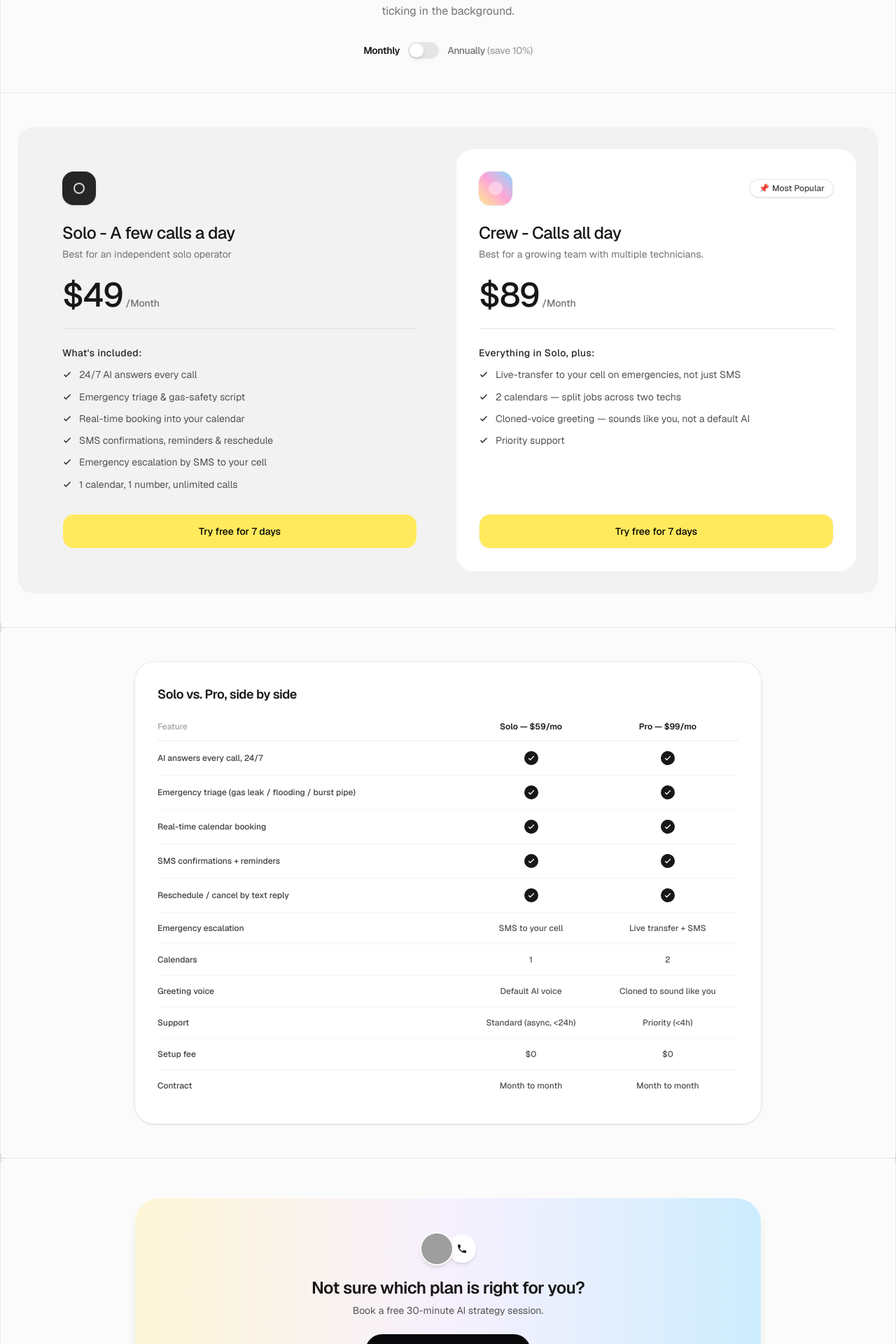
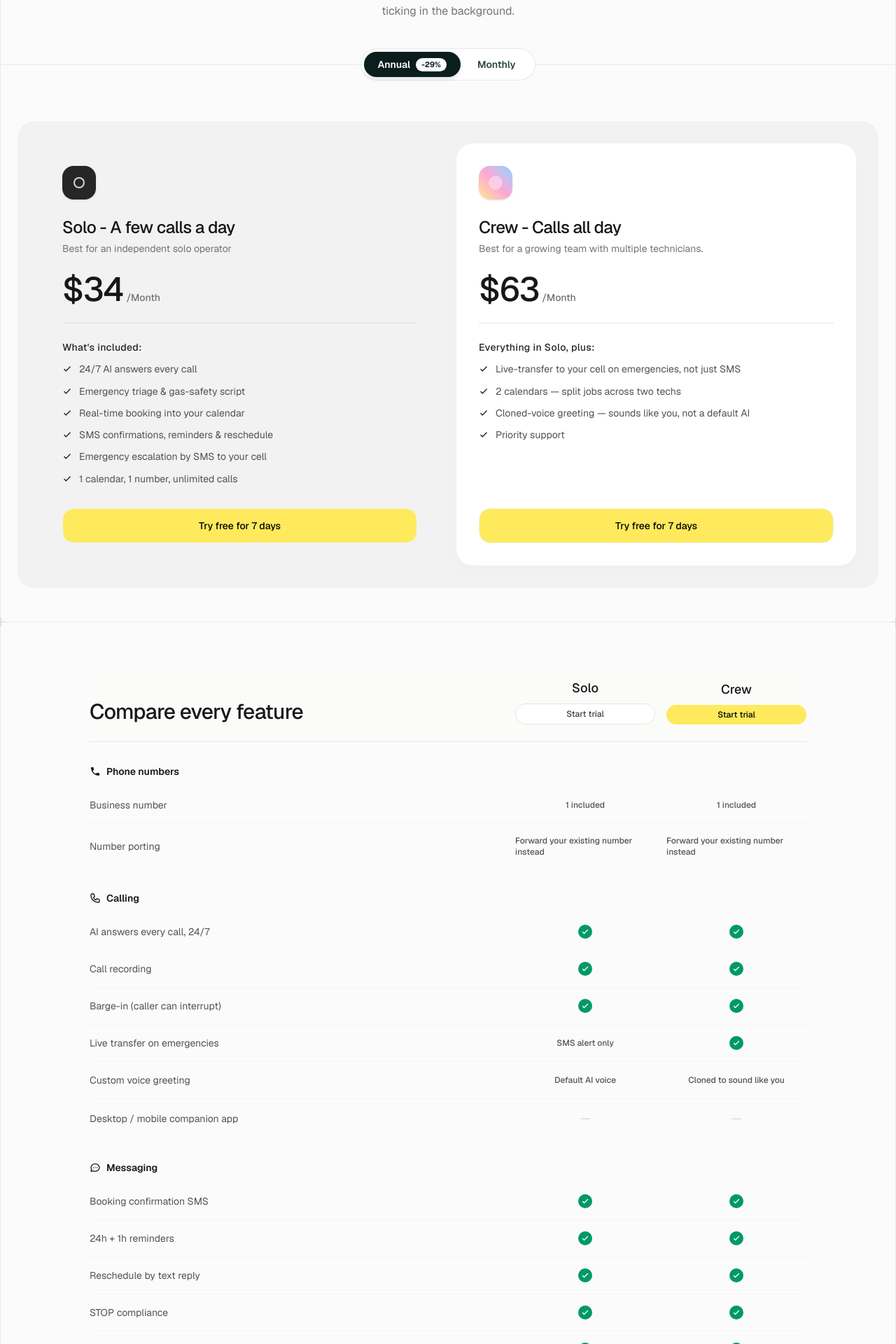
Before and after one commit to Nishal77/Pipeline, a Next.js app in the folder apps/web/: page /pricing in a window 1280 px wide. Shown: the part 320-2240 px from the top of the page at 70% size. Built offline with nearby package versions, Linux system fonts and the light colour scheme; no server answers; grey boxes are pictures that could not be loaded.

Commit message:
Pricing: add category-grouped 'Compare every feature' section matching reference layout

```diff
--- a/apps/web/src/app/pricing/page.tsx
+++ b/apps/web/src/app/pricing/page.tsx
@@ -41,19 +41,150 @@ const PLANS = [
   },
 ];
 
-const FEATURE_MATRIX = [
-  { label: "AI answers every call, 24/7", solo: true, pro: true },
-  { label: "Emergency triage (gas leak / flooding / burst pipe)", solo: true, pro: true },
-  { label: "Real-time calendar booking", solo: true, pro: true },
-  { label: "SMS confirmations + reminders", solo: true, pro: true },
-  { label: "Reschedule / cancel by text reply", solo: true, pro: true },
-  { label: "Emergency escalation", solo: "SMS to your cell", pro: "Live transfer + SMS" },
-  { label: "Calendars", solo: "1", pro: "2" },
-  { label: "Greeting voice", solo: "Default AI voice", pro: "Cloned to sound like you" },
-  { label: "Support", solo: "Standard (async, <24h)", pro: "Priority (<4h)" },
-  { label: "Setup fee", solo: "$0", pro: "$0" },
-  { label: "Contract", solo: "Month to month", pro: "Month to month" },
+const FEATURE_CATEGORIES: { icon: string; name: string; rows: { label: string; solo: boolean | string; crew: boolean | string }[] }[] = [
+  {
+    icon: "phone",
+    name: "Phone numbers",
+    rows: [
+      { label: "Business number", solo: "1 included", crew: "1 included" },
+      { label: "Number porting", solo: "Forward your existing number instead", crew: "Forward your existing number instead" },
+    ],
+  },
+  {
+    icon: "call",
+    name: "Calling",
+    rows: [
+      { label: "AI answers every call, 24/7", solo: true, crew: true },
+      { label: "Call recording", solo: true, crew: true },
+      { label: "Barge-in (caller can interrupt)", solo: true, crew: true },
+      { label: "Live transfer on emergencies", solo: "SMS alert only", crew: true },
+      { label: "Custom voice greeting", solo: "Default AI voice", crew: "Cloned to sound like you" },
+      { label: "Desktop / mobile companion app", solo: false, crew: false },
+    ],
+  },
+  {
+    icon: "message",
+    name: "Messaging",
+    rows: [
+      { label: "Booking confirmation SMS", solo: true, crew: true },
+      { label: "24h + 1h reminders", solo: true, crew: true },
+      { label: "Reschedule by text reply", solo: true, crew: true },
+      { label: "STOP compliance", solo: true, crew: true },
+      { label: "Owner morning digest SMS", solo: true, crew: true },
+    ],
+  },
+  {
+    icon: "calendar",
+    name: "Booking & calendar",
+    rows: [
+      { label: "Real-time availability check", solo: true, crew: true },
+      { label: "Atomic slot hold (no double-booking)", solo: true, crew: true },
+      { label: "Calendars", solo: "1", crew: "2" },
+      { label: "Google Calendar sync", solo: "Partial — OAuth built, not fully live", crew: "Partial — OAuth built, not fully live" },
+      { label: "Vacation mode", solo: true, crew: true },
+    ],
+  },
+  {
+    icon: "alert",
+    name: "Emergency handling",
+    rows: [
+      { label: "Emergency triage (gas / flooding / burst pipe)", solo: true, crew: true },
+      { label: "Hard-coded gas-safety script", solo: true, crew: true },
+      { label: "Escalation", solo: "SMS to your cell", crew: "Live transfer + SMS" },
+    ],
+  },
+  {
+    icon: "doc",
+    name: "AI transcripts",
+    rows: [
+      { label: "Call summary + transcript", solo: true, crew: true },
+      { label: "Signed audio playback", solo: true, crew: true },
+      { label: "History retention", solo: "30 days", crew: "30 days" },
+    ],
+  },
+  {
+    icon: "tag",
+    name: "Pricing",
+    rows: [
+      { label: "Minutes / month", solo: "300", crew: "600" },
+      { label: "Per-seat fees", solo: "None — flat rate", crew: "None — flat rate" },
+      { label: "Setup fee", solo: "$0", crew: "$0" },
+      { label: "Contract", solo: "Month to month", crew: "Month to month" },
+    ],
+  },
+  {
+    icon: "support",
+    name: "Support",
+    rows: [{ label: "Response time", solo: "Async, <24h", crew: "Priority, <4h" }],
+  },
+  {
+    icon: "shield",
+    name: "Security",
+    rows: [
+      { label: "Row-level data isolation (RLS)", solo: true, crew: true },
+      { label: "Signed URLs on recordings (expiring)", solo: true, crew: true },
+    ],
+  },
 ];
+
+const CATEGORY_ICONS: Record<string, React.ReactNode> = {
+  phone: (
+    <svg className="h-4 w-4" fill="currentColor" viewBox="0 0 24 24">
+      <path d="M6.62 10.79a15.053 15.053 0 006.59 6.59l2.2-2.2a1 1 0 011.02-.24c1.12.37 2.33.57 3.57.57a1 1 0 011 1V20a1 1 0 01-1 1A17 17 0 013 4a1 1 0 011-1h3.5a1 1 0 011 1c0 1.25.2 2.45.57 3.57a1 1 0 01-.25 1.02l-2.2 2.2z" />
+    </svg>
+  ),
+  call: (
+    <svg className="h-4 w-4" fill="none" viewBox="0 0 24 24" stroke="currentColor" strokeWidth={2}>
+      <path strokeLinecap="round" strokeLinejoin="round" d="M3 5a2 2 0 012-2h3.28a1 1 0 01.948.684l1.498 4.493a1 1 0 01-.502 1.21l-2.257 1.13a11.042 11.042 0 005.516 5.516l1.13-2.257a1 1 0 011.21-.502l4.493 1.498a1 1 0 01.684.949V19a2 2 0 01-2 2h-1C9.716 21 3 14.284 3 6V5z" />
+    </svg>
+  ),
+  message: (
+    <svg className="h-4 w-4" fill="none" viewBox="0 0 24 24" stroke="currentColor" strokeWidth={2}>
+      <path strokeLinecap="round" strokeLinejoin="round" d="M8 12h.01M12 12h.01M16 12h.01M21 12c0 4.418-4.03 8-9 8a9.863 9.863 0 01-4.255-.949L3 20l1.395-3.72C3.512 15.042 3 13.574 3 12c0-4.418 4.03-8 9-8s9 3.582 9 8z" />
+    </svg>
+  ),
+  calendar: (
+    <svg className="h-4 w-4" fill="none" viewBox="0 0 24 24" stroke="currentColor" strokeWidth={2}>
+      <path strokeLinecap="round" strokeLinejoin="round" d="M8 7V3m8 4V3m-9 8h10M5 21h14a2 2 0 002-2V7a2 2 0 00-2-2H5a2 2 0 00-2 2v12a2 2 0 002 2z" />
+    </svg>
+  ),
+  alert: (
+    <svg className="h-4 w-4" fill="none" viewBox="0 0 24 24" stroke="currentColor" strokeWidth={2}>
+      <path strokeLinecap="round" strokeLinejoin="round" d="M12 9v2m0 4h.01m-6.938 4h13.856c1.54 0 2.502-1.667 1.732-3L13.732 4c-.77-1.333-2.694-1.333-3.464 0L3.34 16c-.77 1.333.192 3 1.732 3z" />
+    </svg>
+  ),
+  doc: (
+    <svg className="h-4 w-4" fill="none" viewBox="0 0 24 24" stroke="currentColor" strokeWidth={2}>
+      <path strokeLinecap="round" strokeLinejoin="round" d="M9 12h6m-6 4h6m2 5H7a2 2 0 01-2-2V5a2 2 0 012-2h5.586a1 1 0 01.707.293l5.414 5.414a1 1 0 01.293.707V19a2 2 0 01-2 2z" />
+    </svg>
+  ),
+  tag: (
+    <svg className="h-4 w-4" fill="none" viewBox="0 0 24 24" stroke="currentColor" strokeWidth={2}>
+      <path strokeLinecap="round" strokeLinejoin="round" d="M7 7h.01M7 3h5c.512 0 1.024.195 1.414.586l7 7a2 2 0 010 2.828l-7 7a2 2 0 01-2.828 0l-7-7A1.994 1.994 0 013 12V7a4 4 0 014-4z" />
+    </svg>
+  ),
+  support: (
+    <svg className="h-4 w-4" fill="none" viewBox="0 0 24 24" stroke="currentColor" strokeWidth={2}>
+      <path strokeLinecap="round" strokeLinejoin="round" d="M18.364 5.636l-3.536 3.536m0 0a5 5 0 10-7.07 7.07 5 5 0 007.07-7.07zm0 0L18.364 18.364M5.636 5.636l3.536 3.536" />
+    </svg>
+  ),
+  shield: (
+    <svg className="h-4 w-4" fill="none" viewBox="0 0 24 24" stroke="currentColor" strokeWidth={2}>
+      <path strokeLinecap="round" strokeLinejoin="round" d="M9 12l2 2 4-4m5.618-4.016A11.955 11.955 0 0112 2.944a11.955 11.955 0 01-8.618 3.04A12.02 12.02 0 003 9c0 5.591 3.824 10.29 9 11.622 5.176-1.332 9-6.03 9-11.622 0-1.042-.133-2.052-.382-3.016z" />
+    </svg>
+  ),
+};
+
+function FeatureCell({ value }: { value: boolean | string }) {
+  if (value === true)
+    return (
+      <span className="inline-flex h-5 w-5 items-center justify-center rounded-full bg-emerald-600 text-white">
+        <CheckIcon className="h-3 w-3 text-white" />
+      </span>
+    );
+  if (value === false) return <span className="text-neutral-300">—</span>;
+  return <span className="text-xs font-medium text-neutral-600">{value}</span>;
+}
 
 function CheckIcon({ className = "w-4 h-4 text-neutral-700" }: { className?: string }) {
   return (
@@ -71,18 +202,8 @@ function PhoneIcon({ className = "w-4 h-4" }: { className?: string }) {
   );
 }
 
-function CheckMatrix({ value }: { value: boolean | string }) {
-  if (value === true)
-    return (
-      <div className="inline-flex h-5 w-5 items-center justify-center rounded-full bg-neutral-900 text-white">
-        <CheckIcon className="w-3 h-3 text-white" />
-      </div>
-    );
-  if (value === false) return <span className="text-neutral-300">—</span>;
-  return <span className="text-xs font-medium text-neutral-600">{value}</span>;
-}
 
-/* Intersection Ticks */
+/* Structural Grid Intersection Tick (T-Bar matching screenshot) */
 function GridTick({ position }: { position: "top-left" | "top-right" | "bottom-left" | "bottom-right" }) {
   const positionClasses = {
     "top-left": "-left-[6.5px] -top-[6.5px]",
@@ -102,7 +223,7 @@ function GridTick({ position }: { position: "top-left" | "top-right" | "bottom-l
 }
 
 export default function PricingPage() {
-  const [isAnnual, setIsAnnual] = useState(false);
+  const [isAnnual, setIsAnnual] = useState(true);
   const marketLabel = MARKETS["us"].label;
 
   return (
@@ -126,39 +247,61 @@ export default function PricingPage() {
           <GridTick position="top-left" />
           <GridTick position="top-right" />
 
-          <section className="relative flex flex-col items-center gap-4 px-8 pt-16 pb-12 text-center">
+          <section className="relative flex flex-col items-center gap-4 px-8 pt-16 pb-16 text-center">
             <span className="inline-flex items-center gap-1 rounded-full border border-neutral-200/80 bg-white/80 backdrop-blur-md px-3.5 py-1 text-xs font-medium text-neutral-600 shadow-sm">
               Pricing — {marketLabel}
             </span>
-            <h1 className="max-w-3xl text-3xl font-semibold tracking-tight sm:text-5xl text-neutral-900 leading-[1.15]">
+            <h1 className="max-w-3xl text-3xl font-medium tracking-tight sm:text-5xl text-neutral-900 leading-[1.15]">
               Pay like a subscription. Work like you hired someone.
             </h1>
             <p className="max-w-xl text-sm sm:text-base text-neutral-500 font-normal">
               $49 or $89 a month, flat. What you see is what you pay, no per-minute counter ticking in the background.
             </p>
+          </section>
 
-            {/* Monthly / Annual Toggle */}
-            <div className="mt-4 flex items-center justify-center gap-3 text-sm font-medium tracking-tight text-neutral-500">
-              <span className={!isAnnual ? "text-neutral-900 font-semibold" : ""}>Monthly</span>
+          {/* Replicated Toggle Component directly centered on the border divider */}
+          <div className="absolute bottom-0 left-0 right-0 translate-y-1/2 z-20 flex justify-center">
+            <div className="inline-flex items-center rounded-full border border-neutral-200/90 bg-white p-1 backdrop-blur-md">
+              {/* Annual Button */}
               <button
                 type="button"
-                onClick={() => setIsAnnual(!isAnnual)}
-                className="relative inline-flex h-6 w-11 shrink-0 cursor-pointer rounded-full border-2 border-transparent bg-neutral-200 transition-colors duration-200 ease-in-out focus:outline-none"
+                onClick={() => setIsAnnual(true)}
+                className={`relative flex items-center justify-center rounded-full px-5 py-2 text-sm font-semibold transition-all duration-200 ${
+                  isAnnual
+                    ? "bg-[#091E1D] text-white shadow-md"
+                    : "text-[#2B4741] hover:text-neutral-900"
+                }`}
               >
+                Annual
                 <span
-                  className={`pointer-events-none inline-block h-5 w-5 transform rounded-full bg-white shadow-md ring-0 transition duration-200 ease-in-out ${isAnnual ? "translate-x-5" : "translate-x-0"
-                    }`}
-                />
+                  className={`ml-2 rounded-full px-2 py-0.5 text-[11px] font-bold transition-all duration-200 ${
+                    isAnnual
+                      ? "bg-white text-[#091E1D]"
+                      : "bg-[#091E1D]/10 text-[#091E1D]"
+                  }`}
+                >
+                  -29%
+                </span>
               </button>
-              <span className={isAnnual ? "text-neutral-900 font-semibold" : ""}>
-                Annually <span className="text-neutral-400 font-medium lowercase">(Save 10%)</span>
-              </span>
+
+              {/* Monthly Button */}
+              <button
+                type="button"
+                onClick={() => setIsAnnual(false)}
+                className={`relative flex items-center justify-center rounded-full px-6 py-2 text-sm font-semibold transition-all duration-200 ${
+                  !isAnnual
+                    ? "bg-[#091E1D] text-white shadow-md"
+                    : "text-[#2B4741] hover:text-neutral-900"
+                }`}
+              >
+                Monthly
+              </button>
             </div>
-          </section>
+          </div>
         </div>
 
         {/* Pricing Cards Container matching Image: Light Gray Rounded Outer Container */}
-        <section className="relative mx-auto w-full max-w-7xl px-6 py-12">
+        <section className="relative mx-auto w-full max-w-7xl px-6 pt-20 pb-12">
           <div className="rounded-3xl bg-[#F2F2F2] p-4 sm:p-8 grid grid-cols-1 sm:grid-cols-2 gap-6 items-stretch">
 
             {/* LEFT CARD (Solo) - Integrated into the gray background */}
@@ -179,7 +322,7 @@ export default function PricingPage() {
                 {/* Price */}
                 <div className="mt-6 flex items-baseline">
                   <span className="text-4xl sm:text-5xl font-medium tracking-tight text-neutral-900">
-                    ${isAnnual ? Math.floor(49 * 0.9) : 49}
+                    ${isAnnual ? Math.floor(49 * 0.71) : 49}
                   </span>
                   <span className="ml-1 text-sm font-medium text-neutral-500">/Month</span>
                 </div>
@@ -208,16 +351,13 @@ export default function PricingPage() {
             </div>
 
             {/* RIGHT CARD (Pro) - Embedded Crisp White Rounded Container */}
-            <div className="flex flex-col justify-between rounded-3xl bg-white p-6 sm:p-8">
+            <div className="flex flex-col justify-between rounded-3xl bg-white p-6 sm:p-8 shadow-[0_10px_30px_rgba(0,0,0,0.02)]">
               <div>
                 {/* Icon & Popular Badge */}
                 <div className="flex items-center justify-between mb-6">
                   <div className="flex h-12 w-12 items-center justify-center rounded-2xl bg-gradient-to-tr from-amber-200 via-pink-300 to-sky-300 shadow-sm">
                     <div className="h-5 w-5 rounded-full bg-white/40 backdrop-blur-sm" />
                   </div>
-                  <span className="inline-flex items-center gap-1 rounded-full border border-neutral-200/80 bg-white px-3 py-1 text-xs font-medium text-neutral-700 shadow-sm">
-                    <span>📌</span> Most Popular
-                  </span>
                 </div>
 
                 <div>
@@ -228,7 +368,7 @@ export default function PricingPage() {
                 {/* Price */}
                 <div className="mt-6 flex items-baseline">
                   <span className="text-4xl sm:text-5xl font-medium tracking-tight text-neutral-900">
-                    ${isAnnual ? Math.floor(89 * 0.9) : 89}
+                    ${isAnnual ? Math.floor(89 * 0.71) : 89}
                   </span>
                   <span className="ml-1 text-sm font-medium text-neutral-500">/Month</span>
                 </div>
@@ -259,37 +399,63 @@ export default function PricingPage() {
           </div>
         </section>
 
-        {/* Feature Comparison Matrix Wrapper */}
-        <section className="relative border-t border-neutral-200/80 px-8 py-12">
+        {/* Compare every feature — category-grouped, matches reference layout */}
+        <section className="relative border-t border-neutral-200/80 px-4 sm:px-8 py-14">
           <GridTick position="top-left" />
           <GridTick position="top-right" />
 
-          <div className="mx-auto max-w-4xl rounded-[28px] border border-neutral-200/80 bg-white/80 backdrop-blur-xl p-6 sm:p-8 shadow-sm">
-            <h2 className="mb-6 text-lg font-semibold tracking-tight text-neutral-900">Solo vs. Pro, side by side</h2>
-            <div className="overflow-x-auto">
-              <table className="w-full min-w-[500px] border-collapse text-left text-xs">
-                <thead>
-                  <tr className="border-b border-neutral-200/80 text-neutral-400 font-medium">
-                    <th className="pb-3 font-medium">Feature</th>
-                    <th className="pb-3 text-center font-semibold text-neutral-900">Solo — $59/mo</th>
-                    <th className="pb-3 text-center font-semibold text-neutral-900">Pro — $99/mo</th>
-                  </tr>
-                </thead>
-                <tbody className="divide-y divide-neutral-100">
-                  {FEATURE_MATRIX.map((row) => (
-                    <tr key={row.label} className="hover:bg-neutral-50/50">
-                      <td className="py-3.5 pr-4 text-neutral-700 font-medium">{row.label}</td>
-                      <td className="py-3.5 text-center">
-                        <CheckMatrix value={row.solo} />
-                      </td>
-                      <td className="py-3.5 text-center">
-                        <CheckMatrix value={row.pro} />
-                      </td>
-                    </tr>
+          <div className="mx-auto max-w-5xl">
+            {/* Sticky column headers */}
+            <div className="sticky top-[68px] z-10 border-b border-neutral-200 bg-[#FBFBFA]/95 backdrop-blur-md">
+              <div className="grid grid-cols-[1fr_140px_140px] items-end gap-4 py-6 sm:grid-cols-[1fr_200px_200px]">
+                <h2 className="text-2xl font-medium tracking-tight text-neutral-900 sm:text-3xl">Compare every feature</h2>
+                <div className="flex flex-col items-center gap-2">
+                  <span className="text-lg font-medium text-neutral-900">Solo</span>
+                  <a
+                    href="/onboarding"
+                    className="w-full rounded-full border border-neutral-200 bg-white py-1.5 text-center text-xs font-medium text-neutral-700 hover:border-neutral-300"
+                  >
+                    Start trial
+                  </a>
+                </div>
+                <div className="flex flex-col items-center gap-2">
+                  <span className="text-lg font-medium text-neutral-900">Crew</span>
+                  <a
+                    href="/onboarding"
+                    className="w-full rounded-full bg-[#FFEA5D] py-1.5 text-center text-xs font-medium text-black hover:bg-[#FFEE33]"
+                  >
+                    Start trial
+                  </a>
+                </div>
+              </div>
+            </div>
+
+            {FEATURE_CATEGORIES.map((cat) => (
+              <div key={cat.name}>
+                <div className="flex items-center gap-2 pt-8 pb-3 text-neutral-900">
+                  {CATEGORY_ICONS[cat.icon]}
+                  <h3 className="text-sm font-semibold">{cat.name}</h3>
+                </div>
+                <div className="divide-y divide-neutral-100">
+                  {cat.rows.map((row) => (
+                    <div key={row.label} className="grid grid-cols-[1fr_140px_140px] items-center gap-4 py-4 sm:grid-cols-[1fr_200px_200px]">
+                      <span className="text-sm text-neutral-600">{row.label}</span>
+                      <div className="flex justify-center">
+                        <FeatureCell value={row.solo} />
+                      </div>
+                      <div className="flex justify-center">
+                        <FeatureCell value={row.crew} />
+                      </div>
+                    </div>
                   ))}
-                </tbody>
-              </table>
-            </div>
+                </div>
+              </div>
+            ))}
+
+            <p className="mt-10 text-center text-xs text-neutral-400">
+              Not offered on either plan: CRM integrations, Zapier/Make, public API, multi-agent AI suite, browser
+              dialer extension. This answers phones and books jobs for plumbers — that&apos;s the whole product.
+            </p>
           </div>
         </section>
 
```
